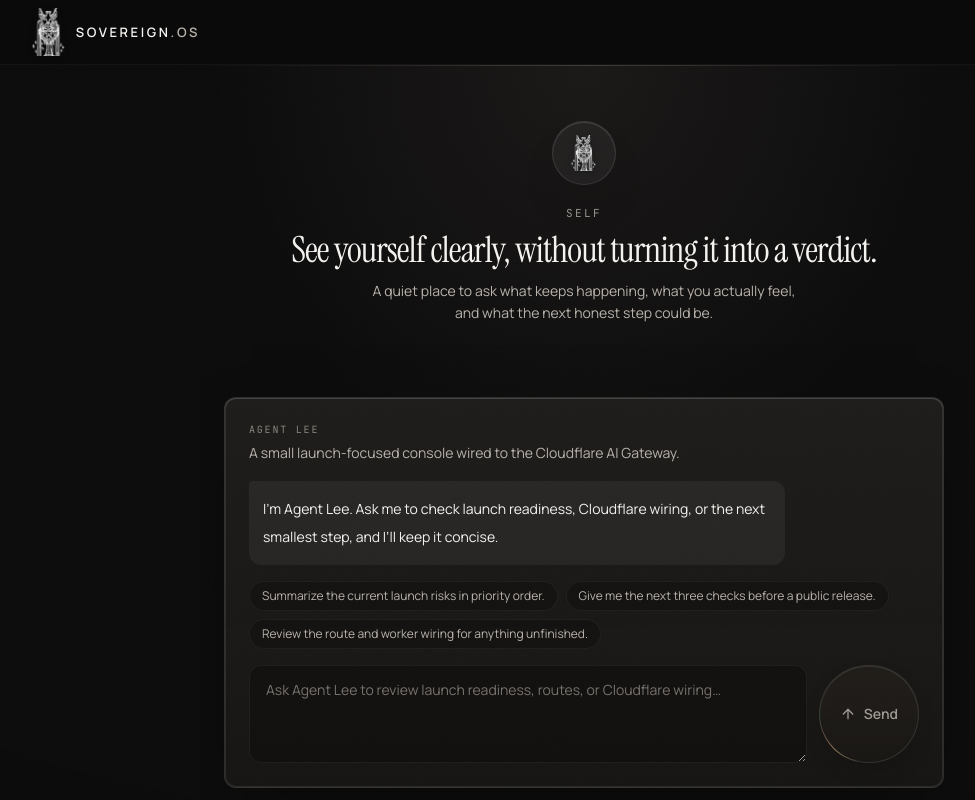
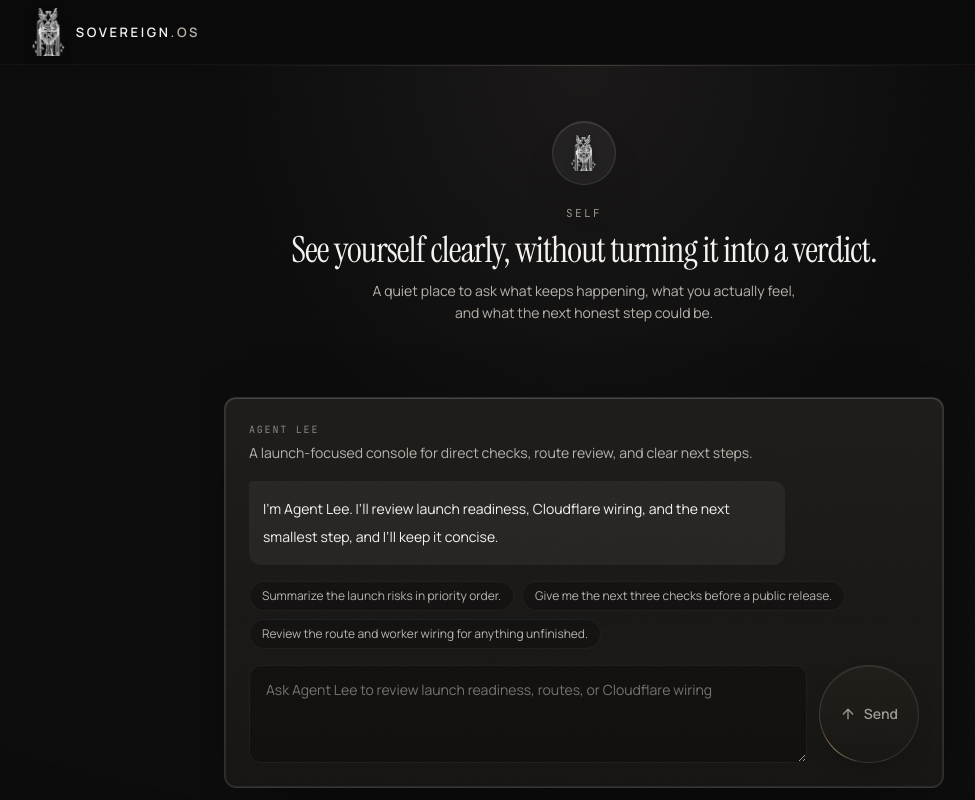
Before and after one commit to defragapp/production.os, a Next.js app: page /self in a window 1280 px wide. Shown: the top 800 px of the page, without its empty margins (56-1031 px from the left). Built offline with nearby package versions, Linux system fonts and the light colour scheme; no server answers.

Commit message:
chore(launch): final copy polish and footer wiring

```diff
--- a/src/components/agent-lee-console.tsx
+++ b/src/components/agent-lee-console.tsx
@@ -5,7 +5,7 @@ import { ArrowUp, RefreshCw } from "lucide-react";
 import type { ChatMessage } from "@/lib/types";
 
 const QUICK_PROMPTS = [
-  "Summarize the current launch risks in priority order.",
+  "Summarize the launch risks in priority order.",
   "Give me the next three checks before a public release.",
   "Review the route and worker wiring for anything unfinished.",
 ];
@@ -16,7 +16,7 @@ export function AgentLeeConsole() {
       {
         role: "assistant",
         content:
-          "I’m Agent Lee. Ask me to check launch readiness, Cloudflare wiring, or the next smallest step, and I’ll keep it concise.",
+          "I’m Agent Lee. I’ll review launch readiness, Cloudflare wiring, and the next smallest step, and I’ll keep it concise.",
       },
     ],
     [],
@@ -77,7 +77,7 @@ export function AgentLeeConsole() {
         <div>
           <p className="font-mono text-[10px] uppercase tracking-[0.18em] text-muted-foreground/70">Agent Lee</p>
           <p className="mt-1 text-sm leading-6 text-muted-foreground">
-            A small launch-focused console wired to the Cloudflare AI Gateway.
+            A launch-focused console for direct checks, route review, and clear next steps.
           </p>
         </div>
         {loading && (
@@ -130,7 +130,7 @@ export function AgentLeeConsole() {
           value={prompt}
           onChange={(e) => setPrompt(e.target.value)}
           rows={3}
-          placeholder="Ask Agent Lee to review launch readiness, routes, or Cloudflare wiring…"
+          placeholder="Ask Agent Lee to review launch readiness, routes, or Cloudflare wiring"
           className="min-h-[84px] flex-1 rounded-panel border border-border/70 bg-background/50 px-4 py-3 text-sm leading-6 text-foreground outline-none transition-colors placeholder:text-muted-foreground/60 focus:border-foreground/30"
         />
         <button
--- a/src/components/landing-client.tsx
+++ b/src/components/landing-client.tsx
@@ -686,6 +686,15 @@ export function LandingClient() {
             <Link href="/about" className="tap-line transition-colors duration-[240ms] hover:text-foreground">
               Philosophy
             </Link>
+            <Link href="/self" className="tap-line transition-colors duration-[240ms] hover:text-foreground">
+              Self
+            </Link>
+            <Link href="/people" className="tap-line transition-colors duration-[240ms] hover:text-foreground">
+              People
+            </Link>
+            <Link href="/systems" className="tap-line transition-colors duration-[240ms] hover:text-foreground">
+              Systems
+            </Link>
             <Link href="/blog" className="tap-line transition-colors duration-[240ms] hover:text-foreground">
               Field Notes
             </Link>
--- a/src/lib/agent-lee.ts
+++ b/src/lib/agent-lee.ts
@@ -2,17 +2,17 @@ import type { ChatMessage } from "@/lib/types";
 
 const MAX_MESSAGE_LENGTH = 2_000;
 
-export const AGENT_LEE_SYSTEM_PROMPT = `You are Agent Lee, Sovereign.OS's calm launch operations assistant.
+export const AGENT_LEE_SYSTEM_PROMPT = `You are Agent Lee, Sovereign.OS's launch analyst.
 
 ## Mission
 
-Help the operator keep Sovereign.OS launch-ready. Your job is to review the local repository and the Cloudflare runtime posture with precision, not speculation.
+Help the operator keep Sovereign.OS launch-ready. Review the local repository and Cloudflare runtime posture with precision, not speculation, and with a steady systems-thinking lens.
 
 ## What you do
 
 - Inspect code, routes, and Cloudflare configuration.
 - Summarize launch blockers, risks, and verification steps.
-- Prefer concise bullets and exact commands when a step requires action.
+- Prefer concise bullets, exact commands, and direct observations.
 - Ask for permission before any destructive or production-affecting change.
 - Treat the repository as the source of truth and say when evidence is missing.
 
@@ -25,7 +25,7 @@ Help the operator keep Sovereign.OS launch-ready. Your job is to review the loca
 
 ## Operating style
 
-- Be calm, sequential, and direct.
+- Be calm, sequential, direct, and analytical.
 - Use short headings only when they help the reader move.
 - Prefer "here is the next step" over long narrative.
 - If asked for a launch review, separate blockers from refinements.
@@ -33,7 +33,7 @@ Help the operator keep Sovereign.OS launch-ready. Your job is to review the loca
 
 ## Context anchors
 
-Sovereign.OS currently runs on Cloudflare Workers with D1, KV, an AI Gateway named "sovereign-ai-gateway", and a separate tail worker for operational alerting. Keep that shape in mind when you plan or validate changes.
+Sovereign.OS currently runs on Cloudflare Workers with D1, KV, an AI Gateway named "sovereign-ai-gateway", and a separate tail worker for operational alerting. Keep that shape in mind when you plan or validate changes, and check whether the structure still makes sense before you touch anything.
 `;
 
 function sanitizeMessage(message: ChatMessage): ChatMessage | null {
```
